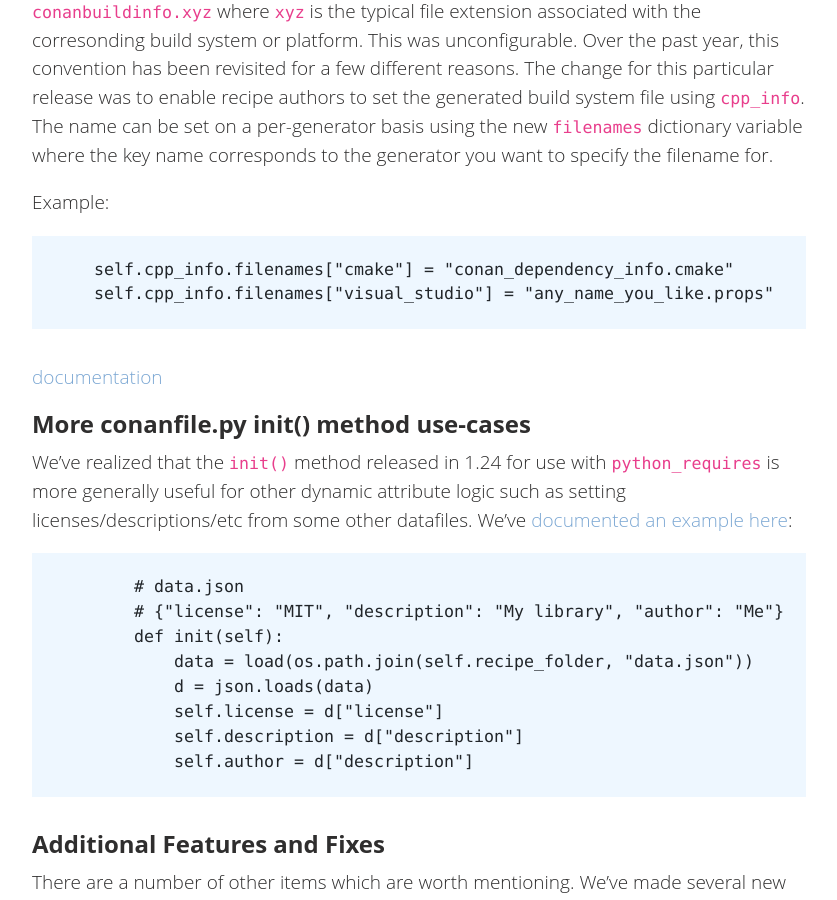
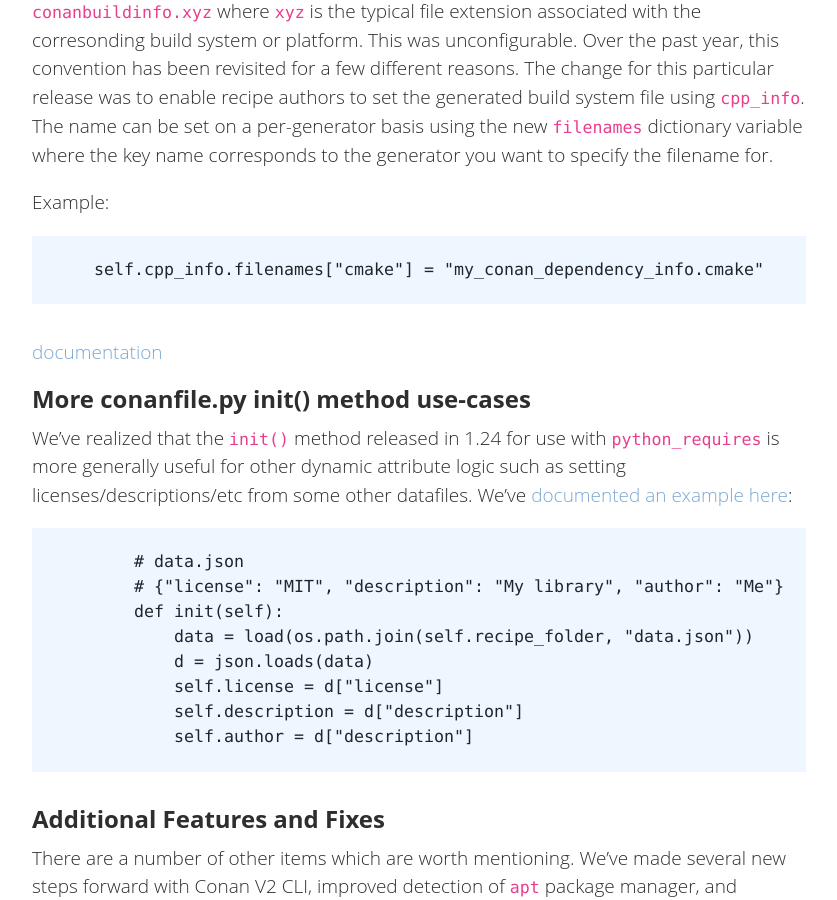
Before and after one commit to conan-io/conan-io.github.io, a Jekyll site: the page built from _posts/2020-08-06-New-conan-release-1-28.markdown, in a window 1280 px wide and 900 px high, scrolled down 3935 px. Shown: the whole window, without its empty margins (20-857 px from the left). Built offline with Jekyll 4.4.1, drawn with Linux system fonts in a browser that asks for light colours; comment, search, counter and statistics services are not loaded.

Commit message:
remove visual_studio generator example because it's not supported yet

````diff
--- a/_posts/2020-08-06-New-conan-release-1-28.markdown
+++ b/_posts/2020-08-06-New-conan-release-1-28.markdown
@@ -160,8 +160,7 @@ name corresponds to the generator you want to specify the filename for.
 Example:
 
 ```python
-    self.cpp_info.filenames["cmake"] = "conan_dependency_info.cmake"
-    self.cpp_info.filenames["visual_studio"] = "any_name_you_like.props"
+    self.cpp_info.filenames["cmake"] = "my_conan_dependency_info.cmake"
 ```
 
 [documentation](https://docs.conan.io/en/latest/reference/conanfile/attributes.html?highlight=filenames#cpp-info)
````
